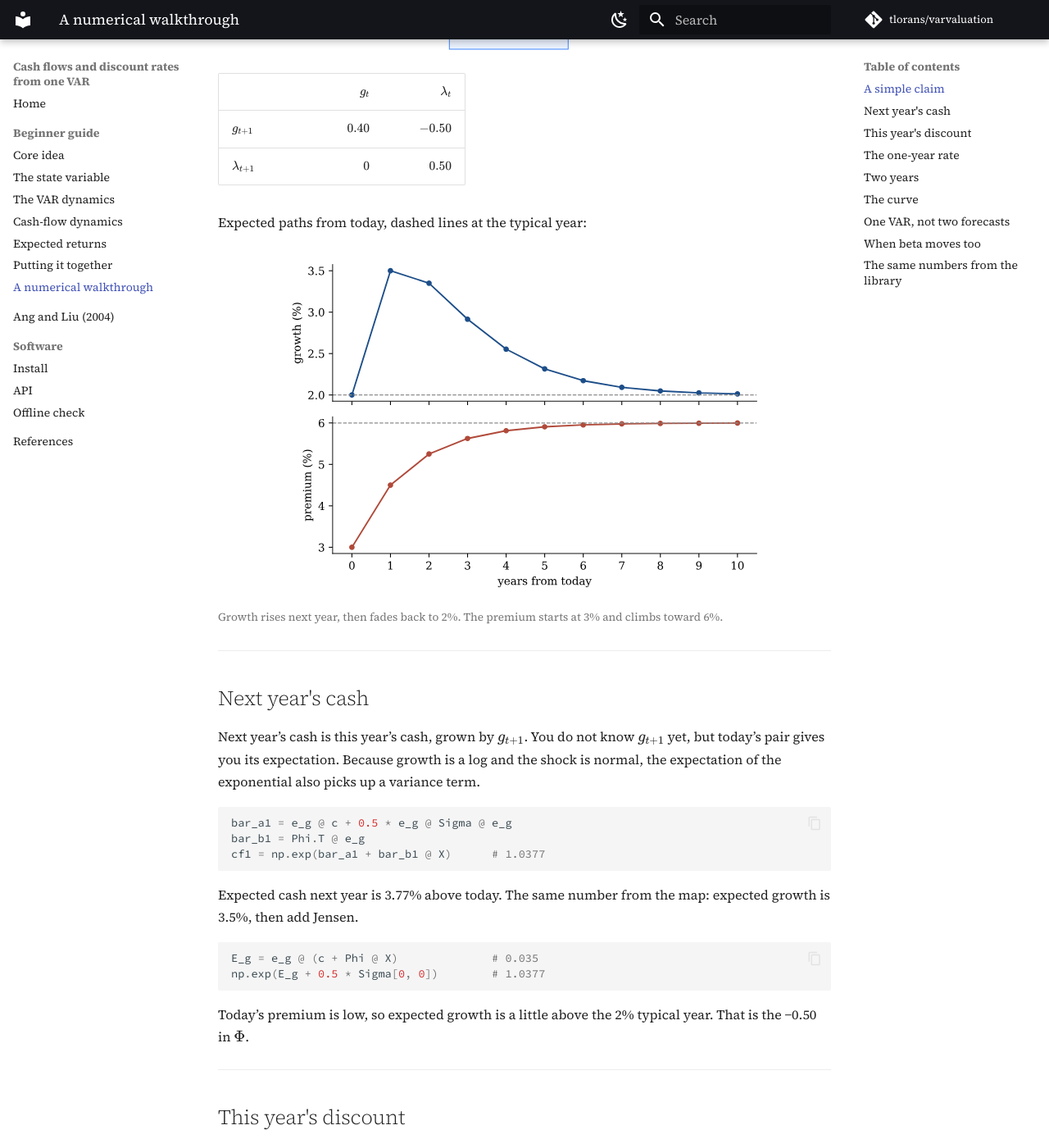
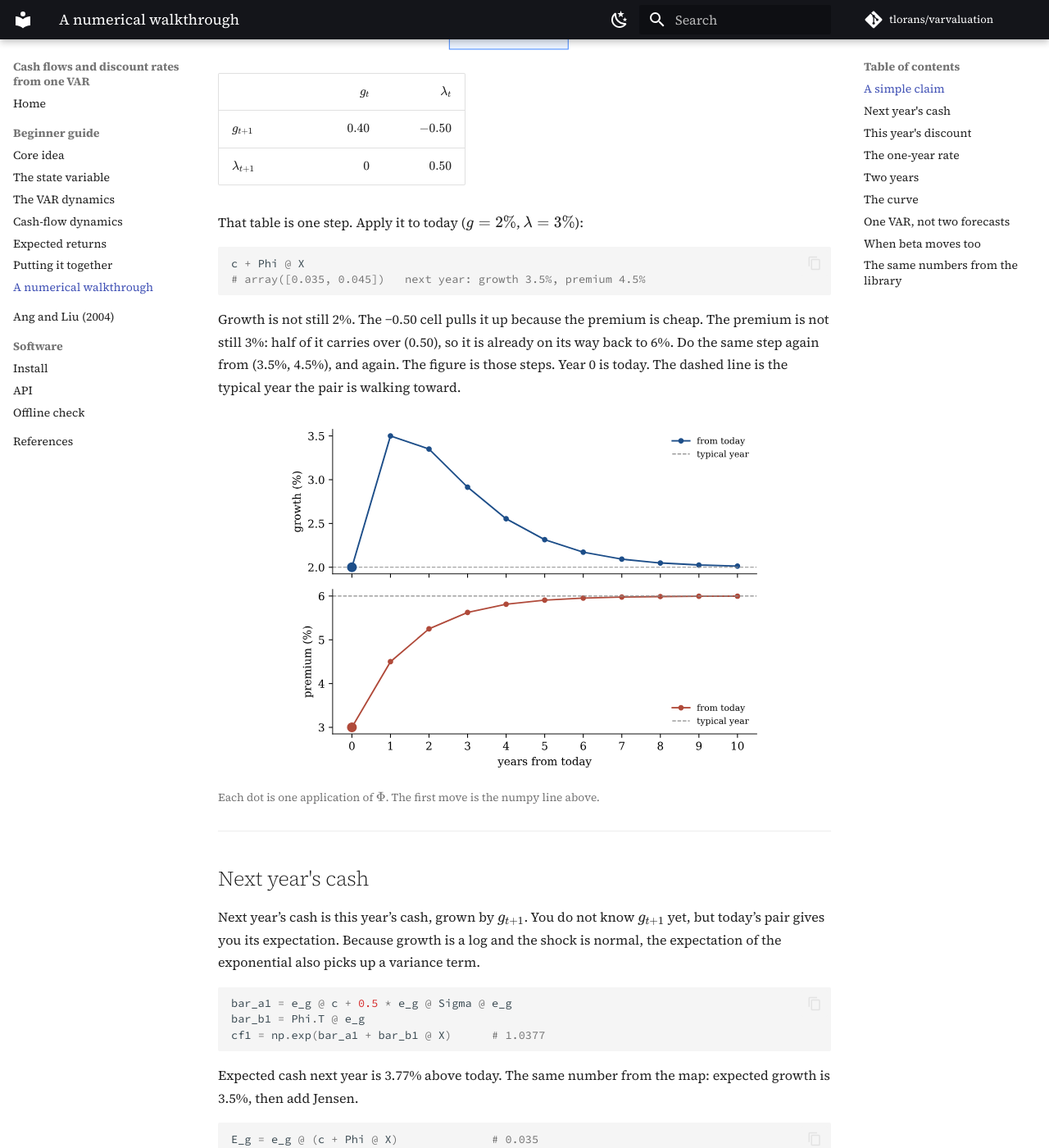
Before and after one commit to tlorans/varvaluation, an MkDocs documentation site: the page built from docs/guide/numerical.md, in a window 1280 px wide and 1400 px high, scrolled down 1336 px. Shown: the whole window at 82% size. Built offline with MkDocs 1.6.1 and Material for MkDocs 9.7.7, drawn with Linux system fonts in a browser that asks for light colours; comment, search, counter and statistics services are not loaded.

Commit message:
docs: tie the path chart to one step of Phi from today

````diff
--- a/docs/guide/numerical.md
+++ b/docs/guide/numerical.md
@@ -54,10 +54,17 @@ flowchart LR
 | \(g_{t+1}\) | \(0.40\) | \(-0.50\) |
 | \(\lambda_{t+1}\) | \(0\) | \(0.50\) |
 
-Expected paths from today, dashed lines at the typical year:
+That table is one step. Apply it to today (\(g=2\%\), \(\lambda=3\%\)):
+
+```python
+c + Phi @ X
+# array([0.035, 0.045])   next year: growth 3.5%, premium 4.5%
+```
+
+Growth is not still 2%. The −0.50 cell pulls it up because the premium is cheap. The premium is not still 3%: half of it carries over (0.50), so it is already on its way back to 6%. Do the same step again from (3.5%, 4.5%), and again. The figure is those steps. Year 0 is today. The dashed line is the typical year the pair is walking toward.
 
 ![Expected growth and premium](../assets/figures/numerical_paths.svg)
-<p class="figure-caption">Growth rises next year, then fades back to 2%. The premium starts at 3% and climbs toward 6%.</p>
+<p class="figure-caption">Each dot is one application of \(\Phi\). The first move is the numpy line above.</p>
 
 ---
 
````
Also changed, not shown: docs/assets/figures/numerical_paths.svg, 1 other file.
